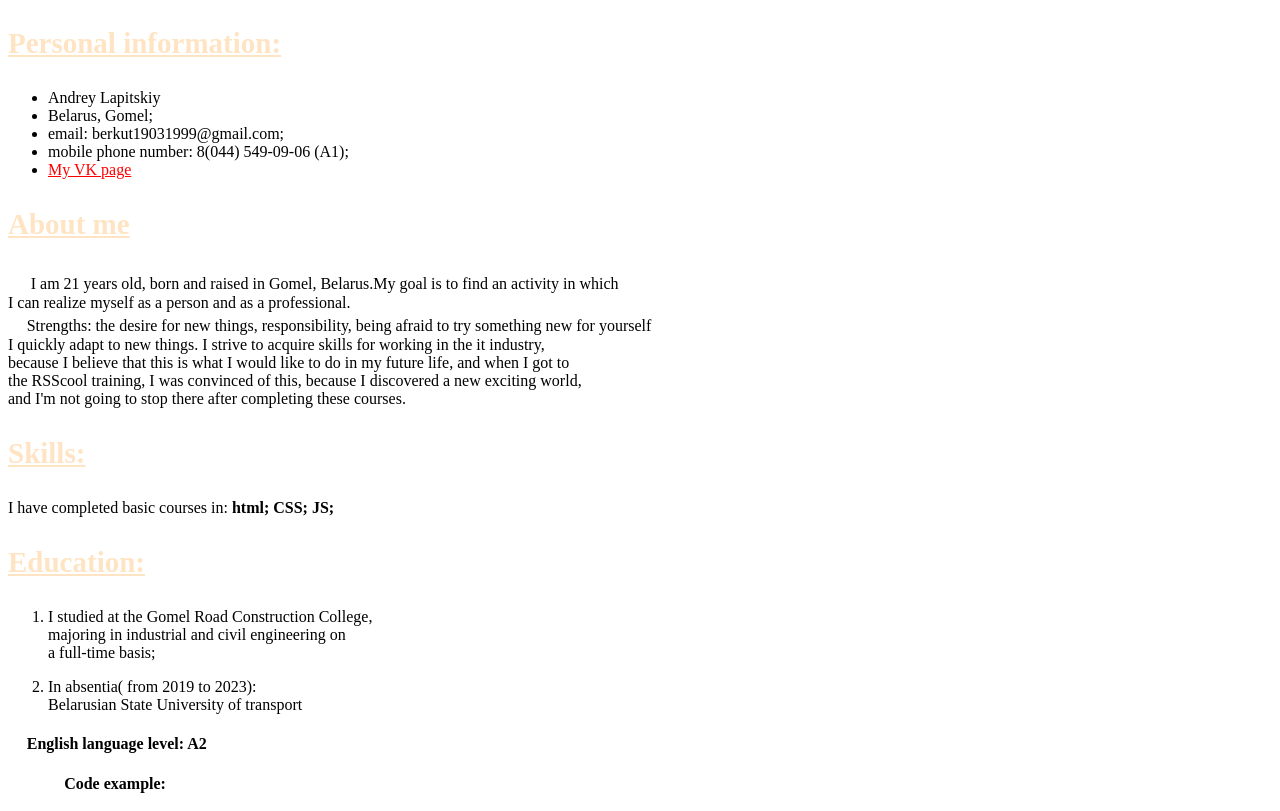
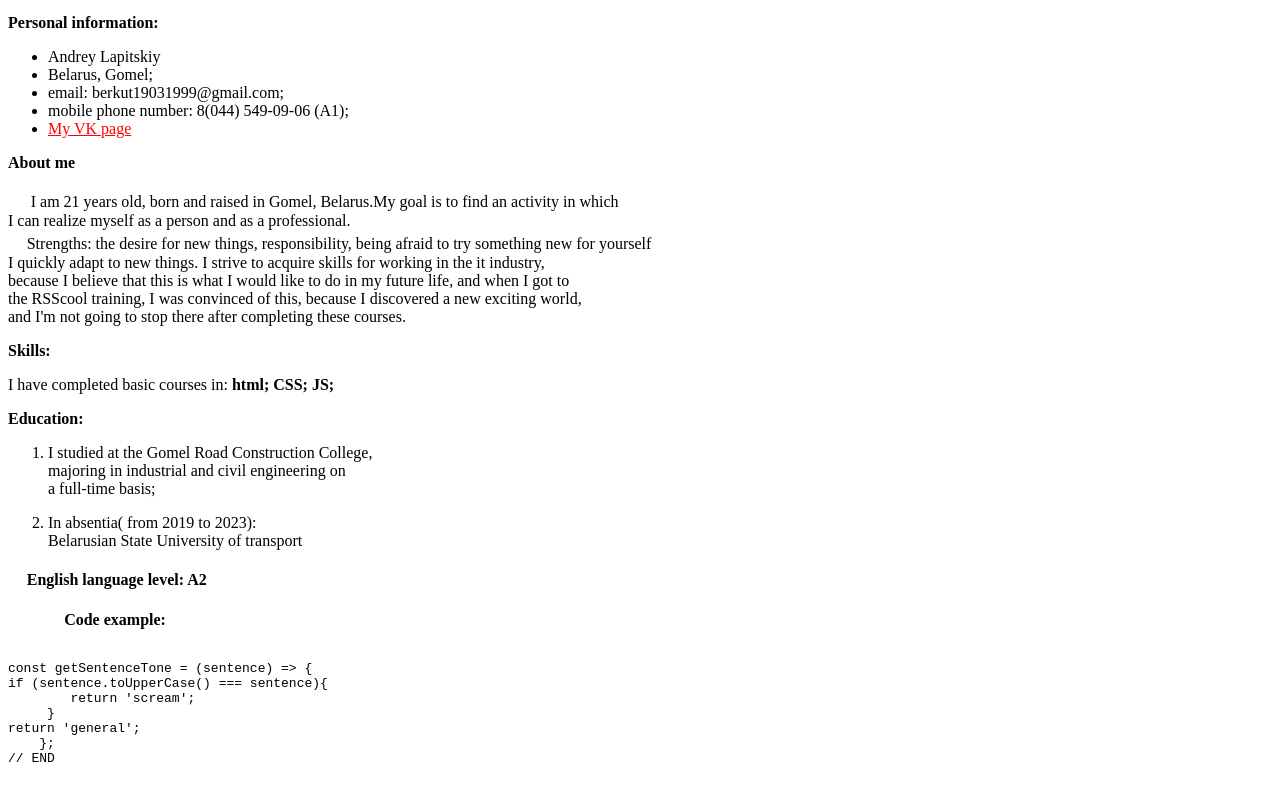
Before and after one commit to BBunny19/rsschool-cv-pre-shool, a plain HTML site: page index.html in a window 1280 px wide. Shown: the part 1010-1821 px from the top of the page. Drawn offline with Linux system fonts and the light colour scheme.

Commit message:
fix: fix html head

```diff
--- a/index.html
+++ b/index.html
@@ -5,11 +5,6 @@
     <meta name="cv" content="width=device-width, initial-scale=1.0">
     <title>Curriculum vitae</title>
     <style>
-        #headers {
-            color: #ffe4c4;
-            font-size: 29px;
-            text-decoration: underline;
-        }
     </style>
 </head>
 <body link="red" vlink="#cecece" alink="#ff0000">
```
